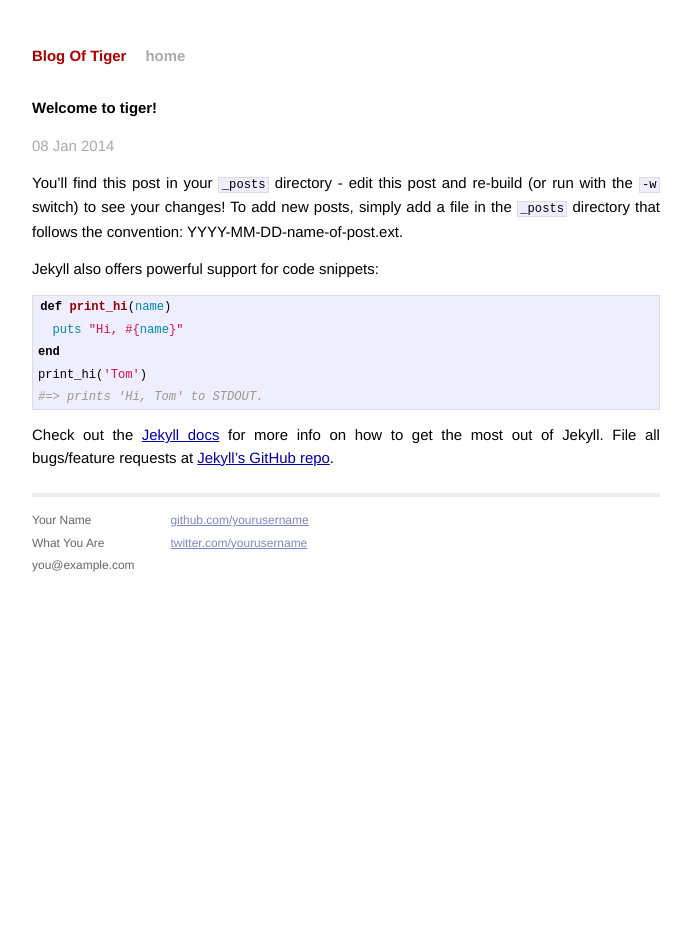
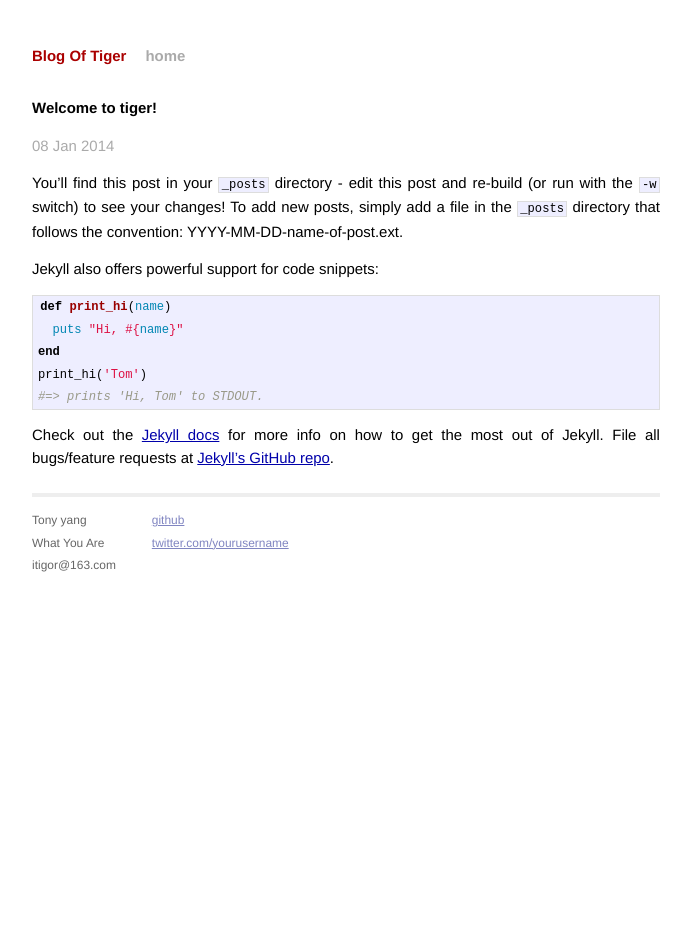
Before and after one commit to icodor/icodor.github.io-bak, a Jekyll site: the page built from _posts/2014-01-08-welcome-to-jekyll.markdown, in a window 1280 px wide. Shown: the whole page, without its empty margins (294-985 px from the left). Built offline with Jekyll 4.4.1, drawn with Linux system fonts in a browser that asks for light colours; Markdown is read by kramdown in place of the engine named in the settings.

Commit message:
set my email

```diff
--- a/_layouts/default.html
+++ b/_layouts/default.html
@@ -26,14 +26,14 @@
           <div class="footer">
             <div class="contact">
               <p>
-                Your Name<br />
+                Tony yang<br />
                 What You Are<br />
-                you@example.com
+                itigor@163.com
               </p>
             </div>
             <div class="contact">
               <p>
-                <a href="https://github.com/yourusername">github.com/yourusername</a><br />
+                <a href="https://github.com/icodor">github</a><br />
                 <a href="https://twitter.com/yourusername">twitter.com/yourusername</a><br />
               </p>
             </div>
```
